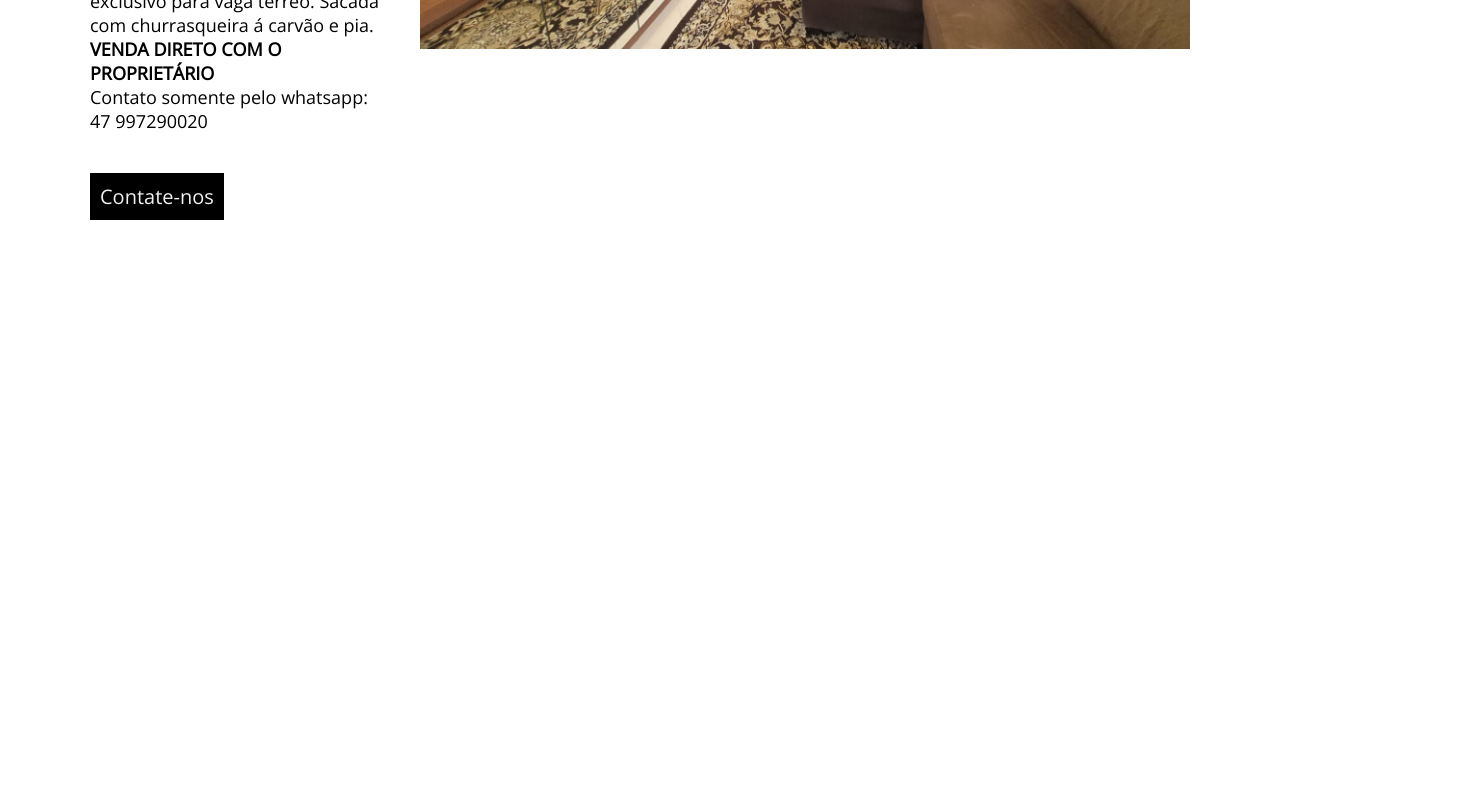
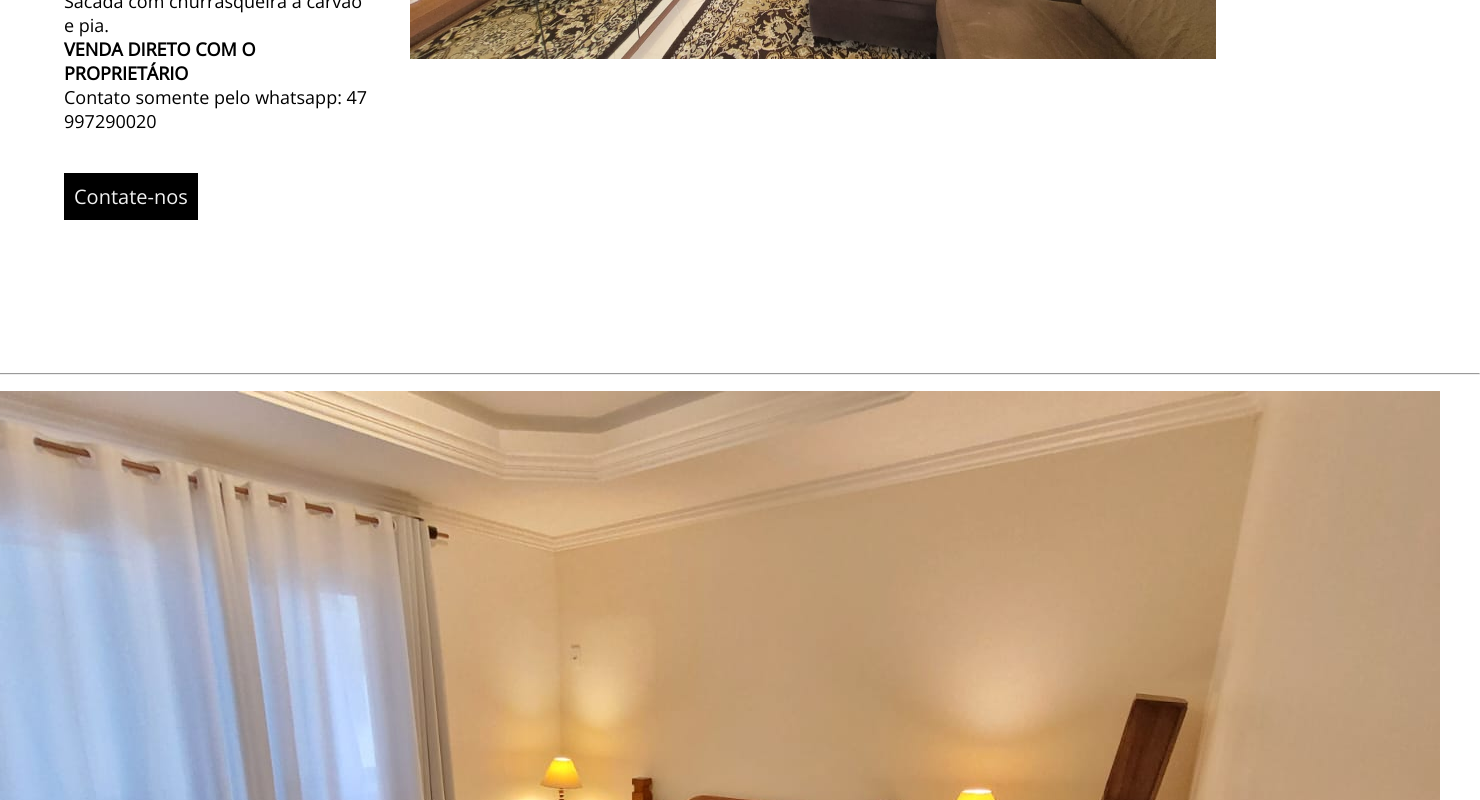
Before and after one commit to Shania810/apartment-sale, a React (Create React App) app: page / in a window 1280 px wide. Shown: the part 632-1432 px from the top of the page, 1480 px wide, since content can reach past the window. Before the commit the page ends 932 px from the top, so only its background shows below. Built offline with nearby package versions, Linux system fonts and the light colour scheme.

Commit message:
added changes in App.css , inserted section Rooms in pp.ja and created section Rooms

```diff
--- a/src/App.css
+++ b/src/App.css
@@ -2,6 +2,7 @@
 
 .App {
   display: flex;
+  flex-direction: column;
   justify-content: center;
   align-items: center;
   font-family: 'Open Sans', sans-serif;
--- a/src/App.js
+++ b/src/App.js
@@ -1,12 +1,14 @@
 import './App.css'
 import { Navbar } from './sections/Navbar/Navbar'
 import { Main } from './sections/Main/Main'
+import { Rooms } from './sections/Rooms/Rooms';
 
 function App() {
   return (
     <div className="App">
       <Navbar />
       <Main />
+      <Rooms/>
     </div>
   );
 }
--- /dev/null
+++ b/src/sections/Rooms/Rooms.jsx
@@ -0,0 +1,17 @@
+import React from 'react'
+import { Card } from '../../components/Card/Card'
+import roomOne from '../../images/roomOne.jpeg'
+import roomTwo from '../../images/roomTwo.jpeg'
+import roomThree from '../../images/roomThree.jpeg'
+
+export const Rooms = () => {
+    return (
+        <div>
+            <h2>Quartos</h2>
+            <hr></hr>
+            <Card image={roomOne} />
+            <Card image={roomTwo} />
+            <Card image={roomThree} />
+        </div>
+    )
+}
```
